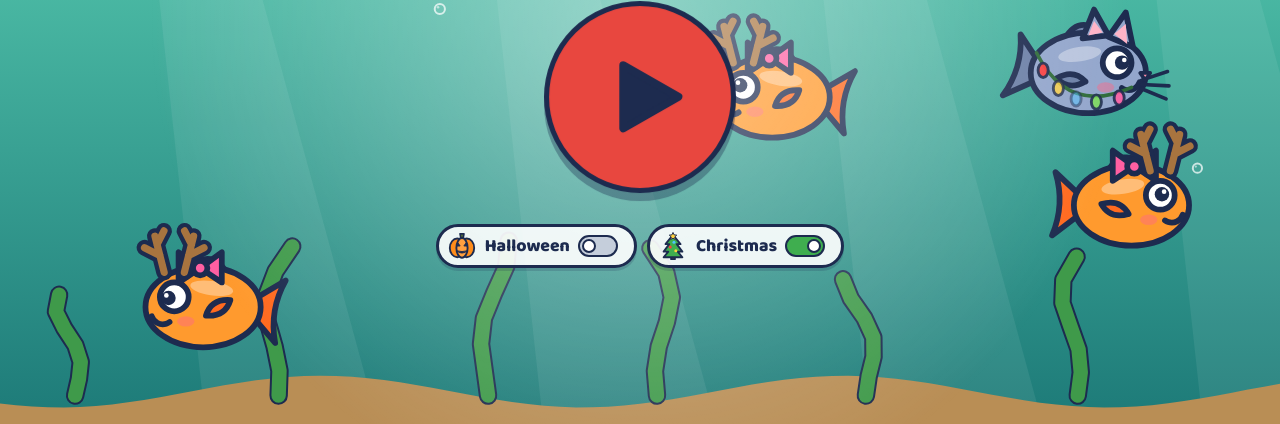
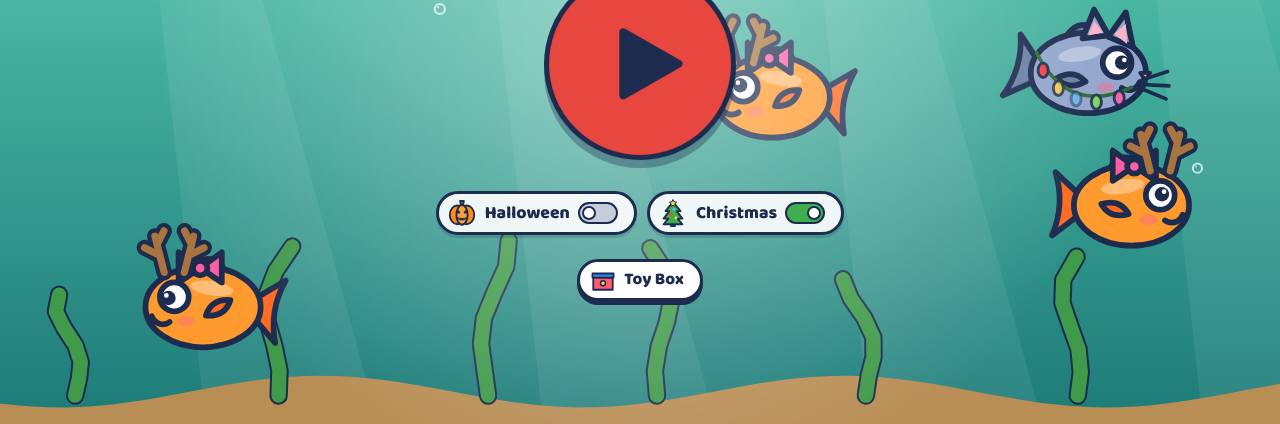
Before and after one commit to russellmorton/funny-fish, a website with bundled scripts: page index.html in a window 1280 px wide. Shown: the part 376-800 px from the top of the page. Built offline with nearby package versions, Linux system fonts and the light colour scheme; animation ran at ten frames a second.

Commit message:
Add a Toy Box button to go back to the game list

```diff
--- a/index.html
+++ b/index.html
@@ -144,6 +144,11 @@ body[data-christmas] .play { background: #e8473f; }
 @media (prefers-reduced-motion: reduce) {
   .title h1 span, .play, .bucket li, .sticker { animation: none !important; }
 }
+/* Back to Toy Box */
+.toybox-link { display: inline-flex; align-items: center; gap: 8px; padding: 5px 16px 5px 10px; background: #fff; color: #1d2b4f; border: 3px solid #1d2b4f; border-radius: 999px; box-shadow: 0 4px 0 #1d2b4f; font: inherit; font-weight: 800; font-size: 1.05rem; line-height: 1.2; text-decoration: none; cursor: pointer; -webkit-tap-highlight-color: transparent; }
+.toybox-link svg { width: 26px; height: 26px; flex: none; }
+.toybox-link:active { transform: translateY(3px); box-shadow: 0 1px 0 #1d2b4f; }
+.toybox-link:focus-visible { outline: 4px solid #2e8ae6; outline-offset: 3px; }
 </style>
 </head>
 <body>
@@ -186,6 +191,7 @@ body[data-christmas] .play { background: #e8473f; }
     Christmas <span class="knob" aria-hidden="true"></span>
   </button>
   </div>
+  <a class="toybox-link" id="toybox" href="https://toybox-games.vercel.app" aria-label="Back to Toy Box"><svg viewBox="0 0 32 32" aria-hidden="true"><g stroke="#1d2b4f" stroke-width="2.2" stroke-linejoin="round"><path d="M4 13h24v15H4z" fill="#ff5a6e"/><path d="M3 8h26v5H3z" fill="#2e8ae6"/></g><circle cx="16" cy="20" r="3" fill="#ffd93b" stroke="#1d2b4f" stroke-width="1.8"/></svg>Toy Box</a>
 </div>
 
 <div class="book" id="book" role="dialog" aria-modal="true" aria-labelledby="book-title" hidden>
--- a/src/game.js
+++ b/src/game.js
@@ -514,6 +514,7 @@ function start() {
   const hello = place === 0 && !found(book) ? "Let's go fishing! Tap the water." : `Let's go fishing at ${here().name}!`;
   say(halloween ? `Happy Halloween! ${hello}` : christmas ? `Merry Christmas! ${hello}` : hello);
 }
+$("toybox").addEventListener("click", e => e.stopPropagation());   // follow the link, don't start
 $("title-screen").addEventListener("click", start);
 
 function setMuted(m) {
```
